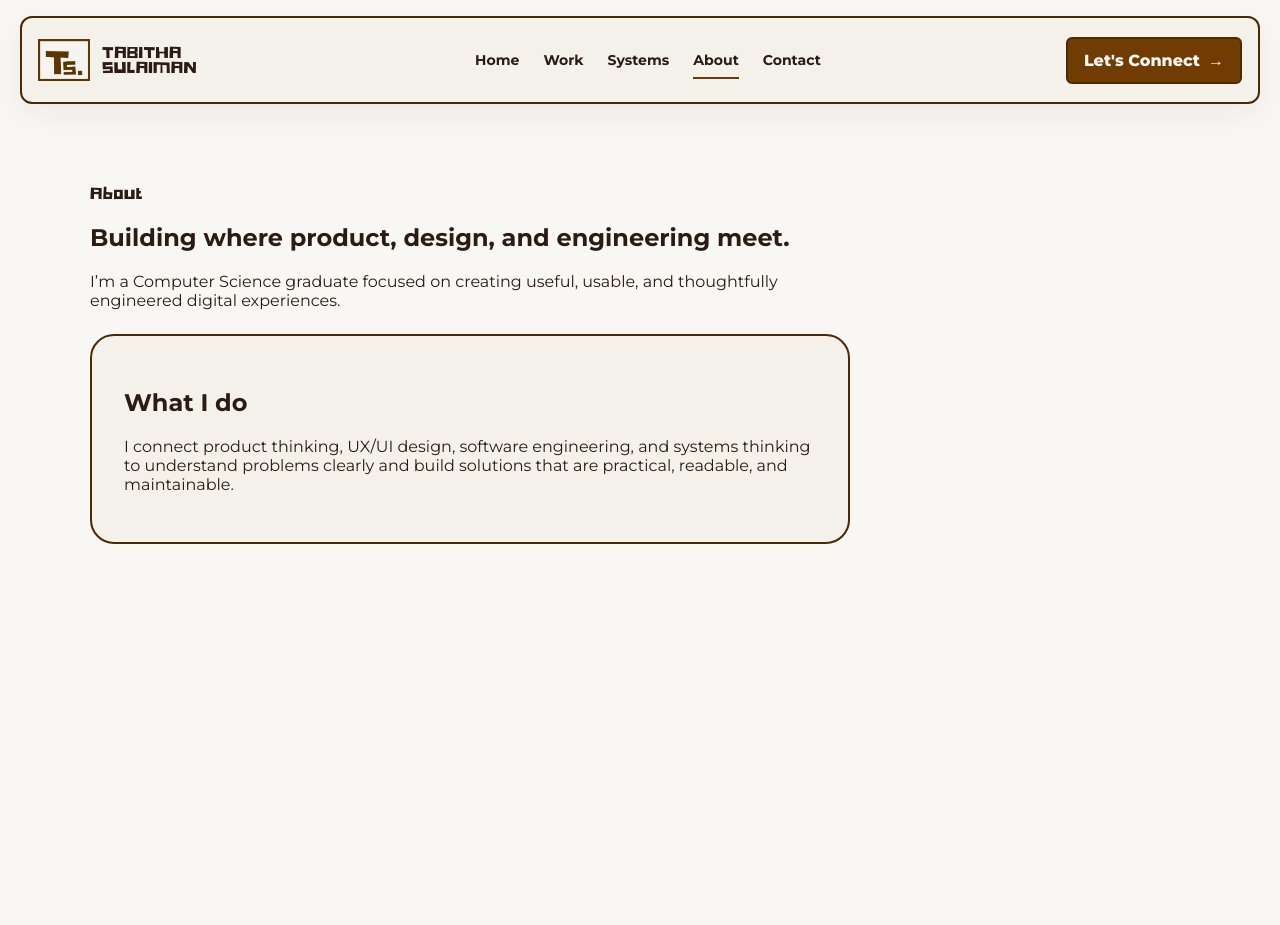
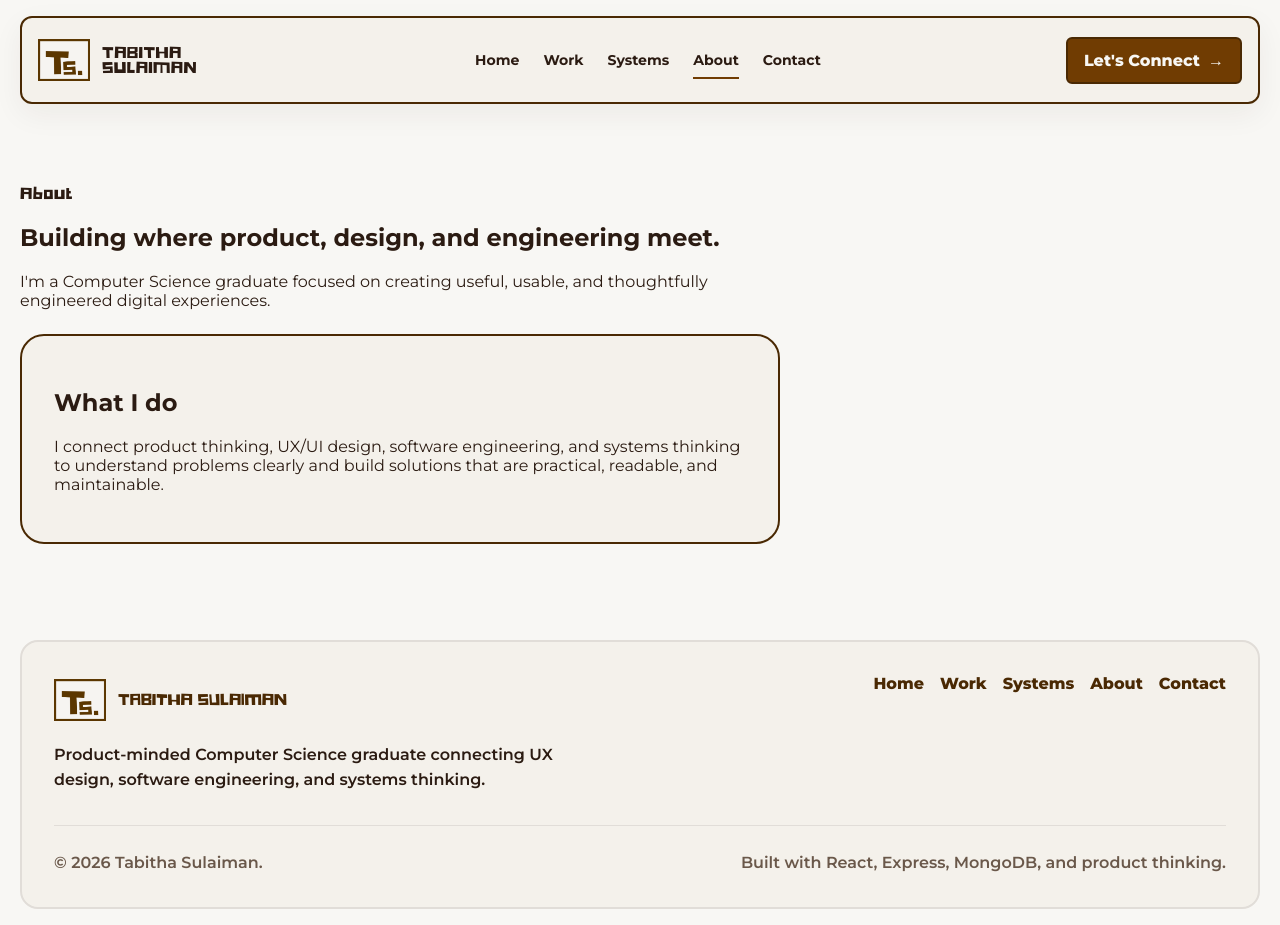
Before and after one commit to tabee1024/TabithaSulaiman, a React (Vite) app in the folder client/: page /about in a window 1280 px wide. Before the commit the page ends 816 px from the top, so only its background shows below. Built offline with nearby package versions, Linux system fonts and the light colour scheme.

Commit message:
footer added

```diff
--- /dev/null
+++ b/client/src/components/layout/Footer.jsx
@@ -0,0 +1,37 @@
+import { Link } from "react-router-dom";
+import tsLogo from "../../assets/brand/ts-logo.png";
+
+function Footer() {
+    const currentYear = new Date().getFullYear();
+
+    return (
+        <footer className="site-footer">
+            <div className="site-footer-brand">
+                <Link className="site-footer-logo" to="/" aria-label="Tabitha Sulaiman home">
+                    <img className="site-logo-mark" src={tsLogo} alt="" />
+                    <span>Tabitha Sulaiman</span>
+                </Link>
+
+                <p>
+                    Product-minded Computer Science graduate connecting UX design,
+                    software engineering, and systems thinking.
+                </p>
+            </div>
+
+            <nav className="site-footer-nav" aria-label="Footer navigation">
+                <Link to="/">Home</Link>
+                <Link to="/projects">Work</Link>
+                <Link to="/systems-thinking">Systems</Link>
+                <Link to="/about">About</Link>
+                <Link to="/contact">Contact</Link>
+            </nav>
+
+            <div className="site-footer-meta">
+                <p>© {currentYear} Tabitha Sulaiman.</p>
+                <p>Built with React, Express, MongoDB, and product thinking.</p>
+            </div>
+        </footer>
+    );
+}
+
+export default Footer;
--- a/client/src/pages/About.jsx
+++ b/client/src/pages/About.jsx
@@ -1,4 +1,5 @@
 import Navbar from "../components/layout/Navbar";
+import Footer from "../components/layout/Footer";
 
 function About() {
     return (
@@ -11,7 +12,7 @@ function About() {
                         <p className="eyebrow">About</p>
                         <h1 id="about-title">Building where product, design, and engineering meet.</h1>
                         <p>
-                            I’m a Computer Science graduate focused on creating useful, usable,
+                            I'm a Computer Science graduate focused on creating useful, usable,
                             and thoughtfully engineered digital experiences.
                         </p>
                     </div>
@@ -26,6 +27,7 @@ function About() {
                     </div>
                 </section>
             </main>
+            <Footer />
         </>
     );
 }
--- a/client/src/pages/Contact.jsx
+++ b/client/src/pages/Contact.jsx
@@ -1,5 +1,6 @@
 import Navbar from "../components/layout/Navbar";
 import ContactForm from "../components/contact/ContactForm";
+import Footer from "../components/layout/Footer";
 
 const contactMethods = [
     {
@@ -67,6 +68,7 @@ function Contact() {
                     </div>
                 </section>
             </main>
+            <Footer />
         </>
     );
 }
--- a/client/src/pages/Home.jsx
+++ b/client/src/pages/Home.jsx
@@ -2,7 +2,9 @@ import Navbar from "../components/layout/Navbar";
 import Hero from "../components/home/Hero";
 import AboutPreview from "../components/home/AboutPreview";
 import SkillsPanel from "../components/home/SkillsPanel";
+import RolePathways from "../components/home/RolePathways";
 import FeaturedProjects from "../components/home/FeaturedProjects";
+import Footer from "../components/layout/Footer";
 
 function Home() {
   return (
@@ -11,10 +13,13 @@ function Home() {
 
       <main className="home-page">
         <Hero />
-        {/* <AboutPreview /> */}
+        <AboutPreview />
         <SkillsPanel />
+        <RolePathways />
         <FeaturedProjects />
       </main>
+
+      <Footer />
     </>
   );
 }
--- a/client/src/pages/ProjectDetails.jsx
+++ b/client/src/pages/ProjectDetails.jsx
@@ -2,6 +2,7 @@ import { useState } from "react";
 import { Link, useParams } from "react-router-dom";
 import Navbar from "../components/layout/Navbar";
 import projects from "../data/projects";
+import Footer from "../components/layout/Footer";
 
 const detailTabs = [
     {
@@ -111,6 +112,7 @@ function ProjectDetails() {
                         </Link>
                     </section>
                 </main>
+                <Footer />
             </>
         );
     }
@@ -276,6 +278,7 @@ function ProjectDetails() {
                     </div>
                 </section>
             </main>
+            <Footer />
         </>
     );
 }
--- a/client/src/pages/Projects.jsx
+++ b/client/src/pages/Projects.jsx
@@ -3,6 +3,7 @@ import { useSearchParams } from "react-router-dom";
 import Navbar from "../components/layout/Navbar";
 import projects from "../data/projects";
 import ProjectGrid from "../components/projects/ProjectGrid";
+import Footer from "../components/layout/Footer";
 
 const primaryFilters = [
     { label: "All", value: "all" },
@@ -198,6 +199,7 @@ function Projects() {
                     </div>
                 </section>
             </main>
+            <Footer />
         </>
     );
 }
--- a/client/src/pages/SystemsThinking.jsx
+++ b/client/src/pages/SystemsThinking.jsx
@@ -1,5 +1,6 @@
 import { Link } from "react-router-dom";
 import Navbar from "../components/layout/Navbar";
+import Footer from "../components/layout/Footer";
 
 const deepDiveSections = [
     {
@@ -219,6 +220,7 @@ function SystemsThinking() {
                     </div>
                 </section>
             </main>
+            <Footer />
         </>
     );
 }
--- a/client/src/styles/components.css
+++ b/client/src/styles/components.css
@@ -1601,7 +1601,7 @@ body {
     color: var(--color-accent-dark);
 }
 
-.home-mockup-page {
+.home-page {
     width: min(100% - 2rem, var(--wide-content-width));
 }
 
@@ -2523,3 +2523,152 @@ body {
     line-height: 1.6;
     font-weight: 600;
 }
+
+/* ================================
+   v2.4.6 Footer and Reusable UI
+================================ */
+
+.site-footer {
+    width: min(100% - 2rem, var(--wide-content-width));
+    margin: 0 auto var(--space-md);
+    padding: var(--space-xl);
+    display: grid;
+    grid-template-columns: minmax(0, 1fr) auto;
+    gap: var(--space-xl);
+    border: 2px solid var(--color-border);
+    border-radius: var(--radius-lg);
+    background-color: var(--color-nav);
+}
+
+.site-footer-brand {
+    display: grid;
+    gap: var(--space-md);
+    max-width: 560px;
+}
+
+.site-footer-logo {
+    display: inline-flex;
+    align-items: center;
+    gap: var(--space-sm);
+    width: fit-content;
+    color: var(--color-accent-dark);
+    text-decoration: none;
+    font-family: var(--font-display);
+    text-transform: uppercase;
+}
+
+.site-footer-brand p,
+.site-footer-meta p {
+    margin: 0;
+    line-height: 1.6;
+    font-weight: 600;
+}
+
+.site-footer-nav {
+    display: flex;
+    align-items: flex-start;
+    justify-content: flex-end;
+    gap: var(--space-md);
+    flex-wrap: wrap;
+}
+
+.site-footer-nav a {
+    color: var(--color-accent-dark);
+    text-decoration: none;
+    font-weight: 800;
+}
+
+.site-footer-nav a:hover,
+.site-footer-nav a:focus-visible {
+    text-decoration: underline;
+}
+
+.site-footer-meta {
+    grid-column: 1 / -1;
+    display: flex;
+    align-items: center;
+    justify-content: space-between;
+    gap: var(--space-md);
+    padding-top: var(--space-lg);
+    border-top: 1px solid var(--color-border);
+    color: var(--color-text-muted);
+}
+
+.ui-badge {
+    display: inline-flex;
+    width: fit-content;
+    padding: 0.3rem 0.55rem;
+    border: 1px solid var(--color-border);
+    border-radius: var(--radius-sm);
+    background-color: var(--color-bg);
+    color: var(--color-text);
+    font-size: 0.75rem;
+    font-weight: 800;
+    text-transform: uppercase;
+}
+
+.ui-badge-status,
+.ui-badge-primary {
+    border-color: var(--color-button);
+    color: var(--color-button);
+}
+
+.ui-badge-filled {
+    border-color: var(--color-accent-dark);
+    background-color: var(--color-button);
+    color: var(--color-cream);
+}
+
+.placeholder-box {
+    min-height: 260px;
+    padding: var(--space-md);
+    border: 2px solid var(--color-border);
+    border-radius: var(--radius-lg);
+    background:
+        linear-gradient(135deg, rgba(112, 60, 2, 0.14), rgba(244, 241, 235, 0.95));
+}
+
+.placeholder-box-large {
+    min-height: 360px;
+}
+
+.placeholder-browser-bar {
+    display: flex;
+    gap: 0.35rem;
+    margin-bottom: var(--space-sm);
+}
+
+.placeholder-browser-bar span {
+    width: 0.55rem;
+    height: 0.55rem;
+    border-radius: 999px;
+    background-color: var(--color-button);
+    opacity: 0.7;
+}
+
+.placeholder-screen {
+    min-height: 210px;
+    display: grid;
+    align-content: center;
+    gap: var(--space-md);
+    padding: var(--space-lg);
+    border: 2px solid var(--color-accent-dark);
+    border-radius: var(--radius-md);
+    background-color: #1e1712;
+}
+
+.placeholder-screen div {
+    height: 90px;
+    border-radius: var(--radius-md);
+    background-color: rgba(248, 247, 244, 0.86);
+}
+
+.placeholder-screen span {
+    height: 1rem;
+    border-radius: var(--radius-sm);
+    background-color: rgba(248, 247, 244, 0.72);
+}
+
+.placeholder-screen span:last-child {
+    width: 65%;
+}
--- a/client/src/styles/responsive.css
+++ b/client/src/styles/responsive.css
@@ -98,6 +98,14 @@
     .case-study-content-grid,
     .case-study-support-grid {
         grid-template-columns: 1fr;
+    }
+
+    .site-footer {
+        grid-template-columns: 1fr;
+    }
+
+    .site-footer-nav {
+        justify-content: flex-start;
     }
 }
 
@@ -284,7 +292,7 @@
         padding: var(--space-md);
     }
 
-    .home-mockup-page {
+    .home-page {
         width: min(100% - 1rem, var(--wide-content-width));
     }
 
@@ -392,4 +400,23 @@
     .case-study-visual-screen {
         height: 210px;
     }
+
+    .site-footer {
+        width: min(100% - 1rem, var(--wide-content-width));
+        padding: var(--space-lg);
+    }
+
+    .site-footer-meta {
+        align-items: flex-start;
+        flex-direction: column;
+    }
+
+    .placeholder-box-large {
+        min-height: 260px;
+    }
+
+    .placeholder-screen {
+        min-height: 180px;
+        padding: var(--space-md);
+    }
 }
```
Also changed, not shown: client/src/components/ui/Badge.jsx (added, +9 -0 lines), client/src/components/ui/PlaceholderBox.jsx (added, +19 -0 lines), client/src/components/ui/SectionHeader.jsx (added, +11 -0 lines).
